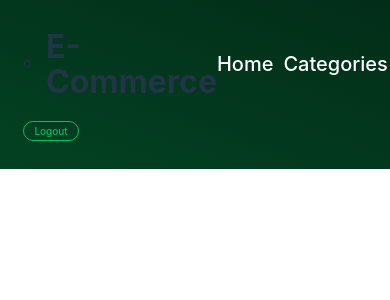
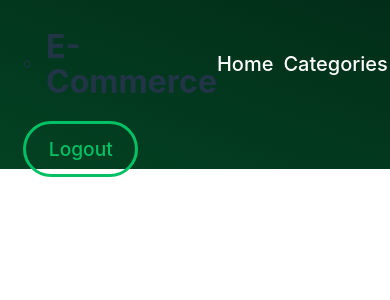
Before and after one commit to celik-arda/e-commerce, a React (Vite) app: page /signout in a window 390 px wide. Shown: the top 300 px of the page. Built offline with nearby package versions, Linux system fonts and the light colour scheme; no server answers.

Commit message:
fix (App.scss & variables.scss) : adjust responsive button size
style buttons again by changing em and rem to make them responsive

```diff
--- a/src/App.css
+++ b/src/App.css
@@ -2,11 +2,12 @@
   background-color: transparent;
   text-align: center;
   color: white;
-  font-size: 1em;
-  padding: 0.3em 1em;
-  border: 0.1em solid #01c164;
+  line-height: 1.5rem;
+  font-size: 1.2rem;
+  padding: 0.8rem 1.4rem;
+  border: 0.2em solid #01c164;
   color: #01c164;
-  border-radius: 1.6em;
+  border-radius: 2.2rem;
 }
 .page_container button:hover {
   transition-property: color, background-color;
--- a/src/App.scss
+++ b/src/App.scss
@@ -14,11 +14,6 @@ body {
     padding-inline-end: 0;
     box-sizing: border-box;
 }
-
-// header,
-// section {
-//     @extend %page_background;
-// }
 
 
 .page_container {
```
Also changed, not shown: src/_variables.scss (+5 -4 lines), 1 other file (tests, documents, lock files or other folders).
